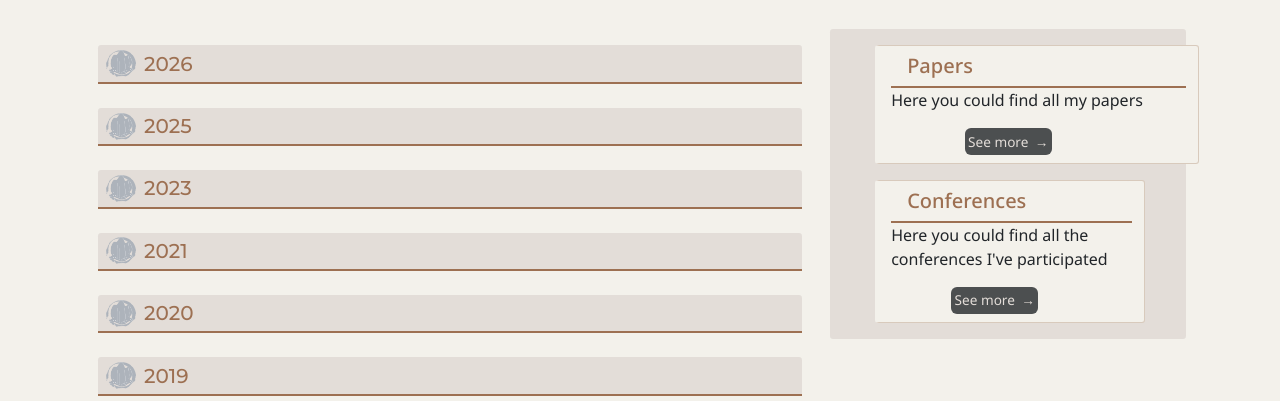
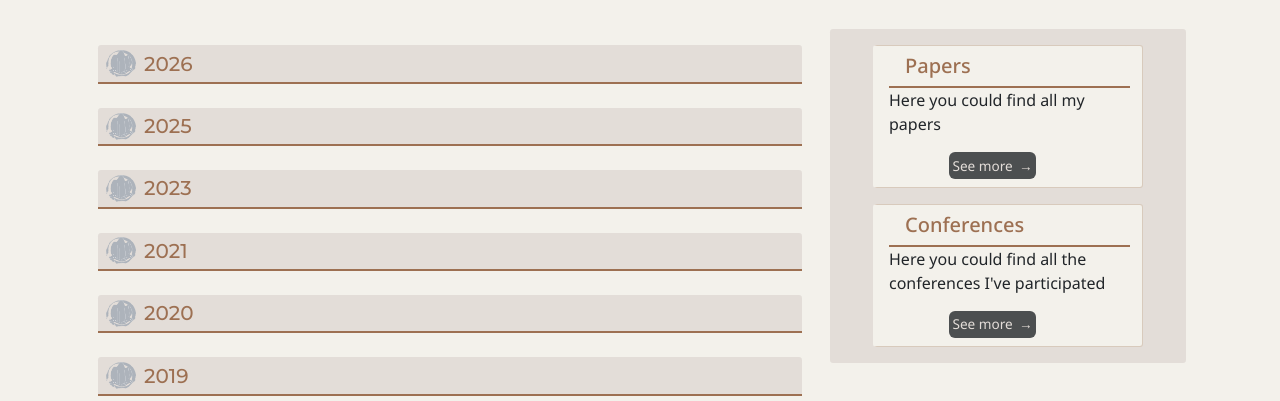
Before and after one commit to EstherMU85/Web-final-de-m-dulo, a plain HTML site: page papers.html in a window 1280 px wide. Shown: the part 377-778 px from the top of the page. Drawn offline with nearby package versions, Linux system fonts and the light colour scheme; files whose address does not match are found by name.

Commit message:
cambios tarejtas aqside lateral

```diff
--- a/css/estilos.css
+++ b/css/estilos.css
@@ -264,6 +264,8 @@ hgroup{
                 box-shadow 0.5s ease,
                 border-left-color 0.5s ease;
 	margin-left: 9%;
+	max-width: 100%;
+	margin: 0 auto;
 }
 /* Efecto al pasar el ratón por cualquier parte de la tarjeta */
 .lateral .card:hover,
--- a/papers.html
+++ b/papers.html
@@ -331,7 +331,7 @@
             <!-- Sección del aside -->
             <aside class="row col-md-4">
                 <section class="lateral col row">
-                    <div class="card col md-10">
+                    <div class="card col-md-10">
                         <h5 class="card-header">Papers</h5>
                         <div class="class-body">
                             <p class="card-text">Here you could find all my papers</p>
```
Also changed, not shown: conferences.html (+1 -1 lines).
